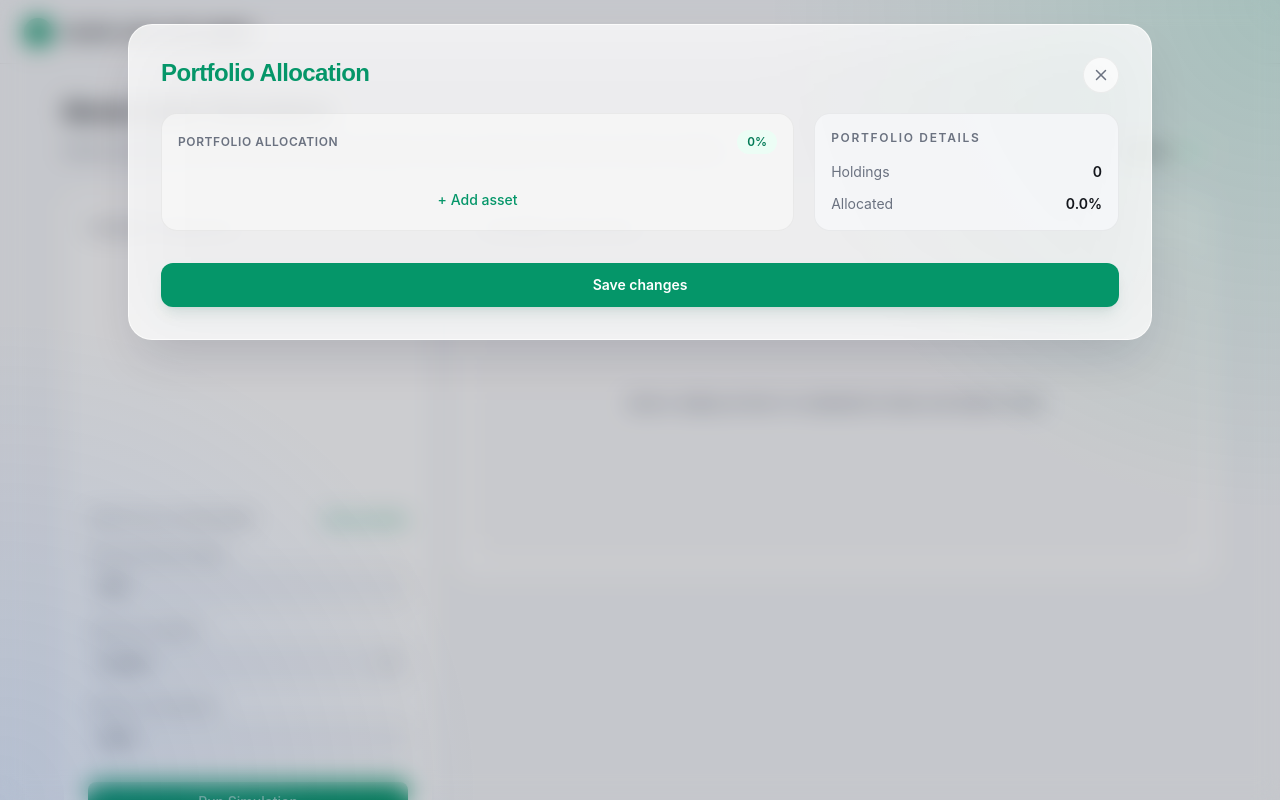
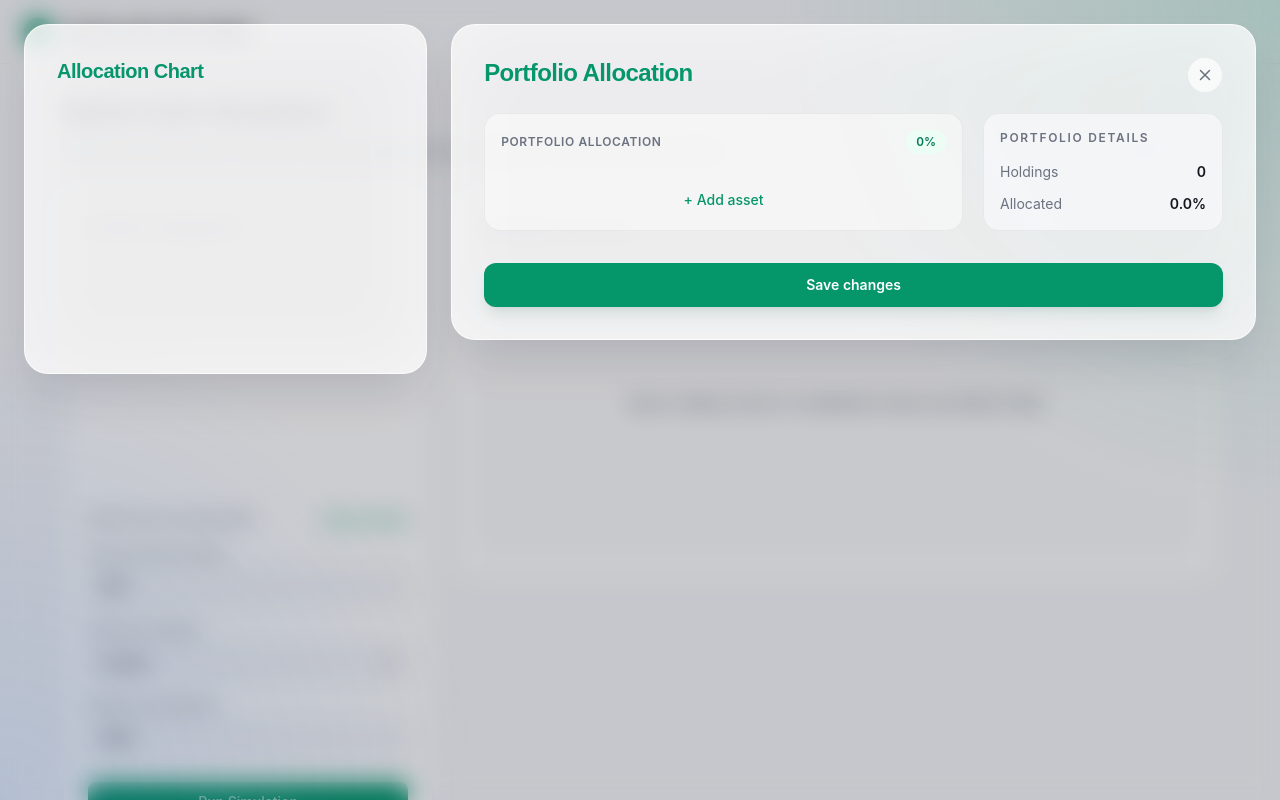
Before and after one commit to brianyskeung/monte-carlo-risk-engine, a React (Vite) app in the folder frontend/: page / in a window 1280 px wide. Both pictures are taken after a click on the button "Edit portfolio". Built offline with nearby package versions, Linux system fonts and the light colour scheme.

Commit message:
Added allocation chart to portfolio view

```diff
--- a/frontend/src/components/portfolio/Allocator.tsx
+++ b/frontend/src/components/portfolio/Allocator.tsx
@@ -51,7 +51,7 @@ export default function Allocator({
         value={`${allocations.reduce((sum, allocation) => sum + allocation.weight, 0)}%`}
       />
 
-      <div className="grid min-h-0 max-h-[min(34rem,52vh)] grid-cols-1 gap-2.5 overflow-y-auto px-1 pb-1 sm:grid-cols-2">
+      <div className="grid min-h-0 max-h-[min(38rem,68vh)] grid-cols-1 gap-2.5 overflow-y-auto px-1 pb-1 sm:grid-cols-2">
         {allocations.map((allocation, index) => (
           <AllocationRow
             key={index}
--- a/frontend/src/components/portfolio/PortfolioEditor.tsx
+++ b/frontend/src/components/portfolio/PortfolioEditor.tsx
@@ -1,9 +1,10 @@
 import { useEffect, useState } from "react";
 import type { Allocation, AssetInfoMap } from "../../types";
 import ModalHeader from "../ui/ModalHeader";
+import AllocationPieChart from "./AllocationChart";
 import Allocator from "./Allocator";
 import PortfolioDetails from "./PortfolioDetails";
-import { useAssets } from "../../hooks/useAssets";
+import useAssets from "../../hooks/useAssets";
 import { validatePortfolioAllocations } from "../../utils/portfolioValidation";
 
 type PortfolioEditorProps = {
@@ -47,13 +48,24 @@ export default function PortfolioEditor({
   }, [onClose]);
 
   return (
-    <div className="fixed inset-0 z-50 overflow-hidden bg-slate-950/20 p-4 backdrop-blur-md sm:p-6">
+    <div className="fixed inset-0 z-50 flex gap-6 overflow-hidden bg-slate-950/20 p-4 backdrop-blur-md sm:p-6 justify-center items-start">
       <div className="pointer-events-none fixed inset-0 bg-[radial-gradient(circle_at_top_right,rgba(5,150,105,0.16),transparent_34%),radial-gradient(circle_at_bottom_left,rgba(59,130,246,0.12),transparent_32%)]" />
+      <div className="relative hidden max-h-[calc(100dvh-2rem)] w-full flex-col overflow-hidden rounded-3xl border border-white/70 bg-white/80 p-5 shadow-2xl shadow-slate-900/15 backdrop-blur-2xl lg:flex lg:w-1/3 sm:p-8">
+        <h2 className="font-display text-xl font-semibold tracking-tight text-mint">
+          Allocation Chart
+        </h2>
+        <div className="mt-4 flex-1">
+          <AllocationPieChart
+            allocations={draftAllocations}
+            assets={{ ...assets, ...draftAssets }}
+          />
+        </div>
+      </div>
       <div
         role="dialog"
         aria-modal="true"
         aria-labelledby="portfolio-editor-title"
-        className="relative mx-auto mt-0 flex max-h-[calc(100dvh-2rem)] w-full max-w-5xl flex-col overflow-hidden rounded-3xl border border-white/70 bg-white/80 p-5 shadow-2xl shadow-slate-900/15 backdrop-blur-2xl sm:mt-0 sm:p-8"
+        className="relative flex max-h-[calc(100dvh-2rem)] w-full lg:w-2/3 max-w-5xl flex-col overflow-hidden rounded-3xl border border-white/70 bg-white/80 p-5 shadow-2xl shadow-slate-900/15 backdrop-blur-2xl sm:p-8"
       >
         <ModalHeader
           title="Portfolio Allocation"
--- a/frontend/src/hooks/useAssets.ts
+++ b/frontend/src/hooks/useAssets.ts
@@ -2,7 +2,7 @@ import { useEffect, useState } from "react";
 import axios from "axios";
 import type { AssetInfoMap } from "../types";
 
-export function useAssets(tickers: string[]) {
+export default function useAssets(tickers: string[]) {
   const [assets, setAssets] = useState<AssetInfoMap>({});
 
   const tickerKey = tickers
--- a/frontend/src/hooks/useSimulation.ts
+++ b/frontend/src/hooks/useSimulation.ts
@@ -30,7 +30,7 @@ function loadSavedAllocations(): Allocation[] {
   }
 }
 
-export function useSimulation() {
+export default function useSimulation() {
   const [allocations, setAllocations] =
     useState<Allocation[]>(loadSavedAllocations);
   const [days, setDays] = useState(252);
--- a/frontend/src/pages/Simulate.tsx
+++ b/frontend/src/pages/Simulate.tsx
@@ -1,8 +1,8 @@
-import { useSimulation } from "../hooks/useSimulation";
+import useSimulation from "../hooks/useSimulation";
 import SimulationForm from "../components/simulation/SimulationForm";
 import DistributionResults from "../components/simulation/DistributionResults";
 import ModelSelector from "../components/simulation/models/ModelSelector.tsx";
-import { useAssets } from "../hooks/useAssets.ts";
+import useAssets from "../hooks/useAssets.ts";
 
 export default function Simulate() {
   const {
```
Also changed, not shown: frontend/src/App.tsx (line endings or trailing spaces), frontend/src/components/layout/TopBar.tsx (line endings or trailing spaces).
